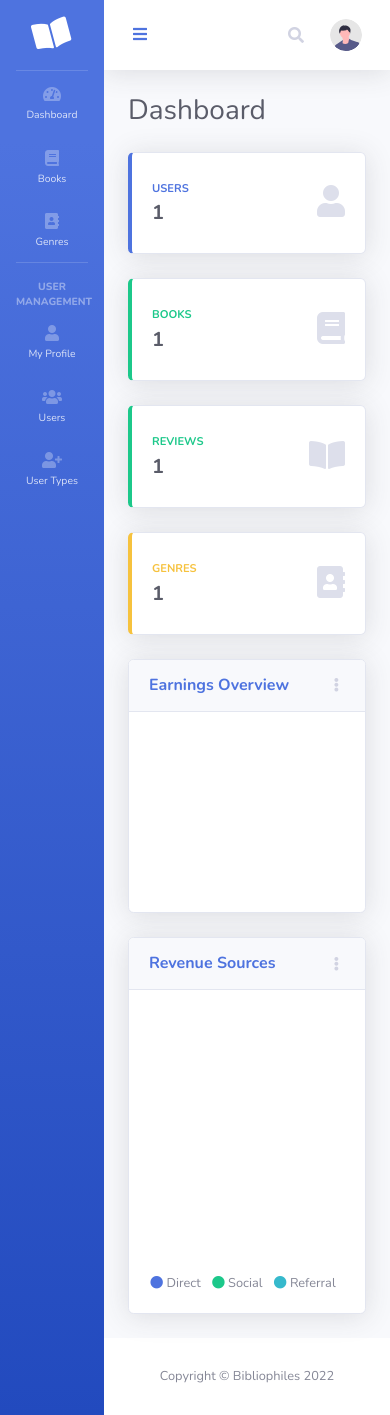
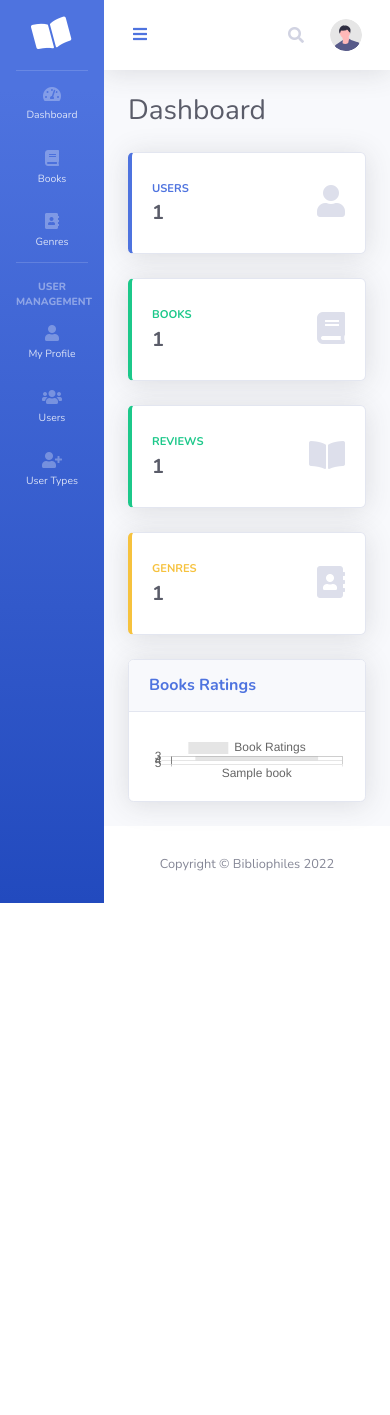
Before and after one commit to homemix/bibliophiles, a Flask app: page /dashboard in a window 390 px wide. After the commit the page ends 903 px from the top, so only its background shows below. Run offline with Flask 2, Linux system fonts and the light colour scheme; a user stored in the database is signed in; tables that the repository leaves empty hold one stand-in row (values such as "Sample post"); some libraries are stand-ins or nearby versions.

Commit message:
Add: dashboard chart for ratings

```diff
--- a/blueprints/DashboardBlueprint.py
+++ b/blueprints/DashboardBlueprint.py
@@ -1,3 +1,5 @@
+import json
+
 from flask import Blueprint, render_template
 from models.User import User
 from models.Review import Review
@@ -21,3 +23,15 @@ def index():
                            all_reviews=all_reviews,
                            all_genres=all_genres,
                            page_title=page_title)
+
+
+@dashboard.route('/book_review')
+def book_review():
+    book_reviews = Review.query.all()
+    return json.dumps([u.to_dict() for u in book_reviews])
+
+
+@dashboard.route('/book_genre')
+def book_genre():
+    book_genres = Genre.query.all()
+    return json.dumps([u.serialize() for u in book_genres])
--- a/docs/index.html
+++ b/docs/index.html
@@ -10,7 +10,7 @@
     <meta name="keywords" content="">
     <meta name="team" content="">
     <meta name="viewport" content="width=device-width, initial-scale=1, maximum-scale=1">
-
+    <link rel="icon" type="image/x-icon" href="./images/undraw_profile_1.svg">
     <link rel="stylesheet" href="css/bootstrap.min.css">
     <link rel="stylesheet" href="css/owl.carousel.css">
     <link rel="stylesheet" href="css/owl.theme.default.min.css">
--- a/models/Book.py
+++ b/models/Book.py
@@ -36,3 +36,13 @@ class Book(db.Model):
             'published_date': self.published_date,
             'publisher': self.publisher
         }
+
+    def serialize_reviews(self):
+        """Serialize a book"""
+        return {
+            'id': self.id,
+            'title': self.title,
+            'author': self.author,
+            'genre_id': self.genre_id,
+            'publisher': self.publisher
+        }
--- a/models/Review.py
+++ b/models/Review.py
@@ -23,3 +23,13 @@ class Review(db.Model):
 
     def __repr__(self):
         return vars(Review)
+
+    def to_dict(self):
+        return {
+            'id': self.id,
+            'rating': self.rating,
+            'review': self.review,
+            'users_id': self.users_id,
+            'books_id': self.books_id,
+            'books': self.books.serialize_reviews(),
+        }
--- a/templates/base.html
+++ b/templates/base.html
@@ -89,7 +89,7 @@
                         <!-- Dropdown - User Information -->
                         <div class="dropdown-menu dropdown-menu-right shadow animated--grow-in"
                              aria-labelledby="userDropdown">
-                            <a class="dropdown-item"  href="{{ url_for('users.my_profile',user_id=current_user.id) }}">
+                            <a class="dropdown-item" href="{{ url_for('users.my_profile',user_id=current_user.id) }}">
                                 <i class="fas fa-user fa-sm fa-fw mr-2 text-gray-400"></i>
                                 Profile
                             </a>
@@ -188,8 +188,8 @@
 <script src="{{ url_for('static',filename="vendor/datatables/dataTables.bootstrap4.min.js") }}"></script>
 <script src="{{ url_for('static',filename="js/demo/datatables-demo.js") }}"></script>
 
-<script src="{{ url_for('static',filename="js/demo/chart-area-demo.js") }}"></script>
-<script src="{{ url_for('static',filename="js/demo/chart-pie-demo.js") }}"></script>
+
+<script src="https://cdnjs.cloudflare.com/ajax/libs/Chart.js/2.7.2/Chart.js"></script>
 {# custom scripts #}
 
 <script type="text/javascript">
@@ -290,15 +290,41 @@
             $('#editBookReviewModal').find('.modal-body #bookReviewEditForm #rating').val(rating);
             $('#editBookReviewModal').find('.modal-body #bookReviewEditForm #review').val(review);
         })
-         $('#deleteBookReviewModal').on('show.bs.modal', function (event) {
+        $('#deleteBookReviewModal').on('show.bs.modal', function (event) {
             let button = $(event.relatedTarget);
             let reviewId = button.data('id');
             let modal = $(this);
             modal.find('.modal-footer a').attr('href', '/reviews/delete/' + reviewId);
         });
 
+
     });
 
+</script>
+
+<script>
+    $.ajax({
+        url: 'dashboard/book_review',
+        type: 'GET',
+        success: function (data) {
+            books_data = JSON.parse(data)
+            books = books_data.flatMap(({books}) => books.title)
+            ratings = books_data.flatMap(({rating}) => rating)
+            new Chart(document.getElementById("myAreaChart"), {
+                type: 'bar',
+                data: {
+                    labels: books,
+                    datasets: [{
+                        label: 'Book Ratings',
+                        data: ratings,
+                    }]
+                },
+                options: {
+                    legend: {display: true},
+                },
+            });
+        }
+    })
 </script>
 </body>
 
--- a/templates/dashboard/index.html
+++ b/templates/dashboard/index.html
@@ -85,74 +85,15 @@
     <div class="row">
 
         <!-- Area Chart -->
-        <div class="col-xl-8 col-lg-7">
+        <div class="col-md-12">
             <div class="card shadow mb-4">
                 <!-- Card Header - Dropdown -->
-                <div
-                        class="card-header py-3 d-flex flex-row align-items-center justify-content-between">
-                    <h6 class="m-0 font-weight-bold text-primary">Earnings Overview</h6>
-                    <div class="dropdown no-arrow">
-                        <a class="dropdown-toggle" href="#" role="button" id="dropdownMenuLink"
-                           data-toggle="dropdown" aria-haspopup="true" aria-expanded="false">
-                            <i class="fas fa-ellipsis-v fa-sm fa-fw text-gray-400"></i>
-                        </a>
-                        <div class="dropdown-menu dropdown-menu-right shadow animated--fade-in"
-                             aria-labelledby="dropdownMenuLink">
-                            <div class="dropdown-header">Dropdown Header:</div>
-                            <a class="dropdown-item" href="#">Action</a>
-                            <a class="dropdown-item" href="#">Another action</a>
-                            <div class="dropdown-divider"></div>
-                            <a class="dropdown-item" href="#">Something else here</a>
-                        </div>
-                    </div>
+                <div class="card-header py-3 d-flex flex-row align-items-center justify-content-between">
+                    <h6 class="m-0 font-weight-bold text-primary">Books Ratings</h6>
                 </div>
                 <!-- Card Body -->
                 <div class="card-body">
-                    <div class="chart-area">
-                        <canvas id="myAreaChart"></canvas>
-                    </div>
-                </div>
-            </div>
-        </div>
-
-        <!-- Pie Chart -->
-        <div class="col-xl-4 col-lg-5">
-            <div class="card shadow mb-4">
-                <!-- Card Header - Dropdown -->
-                <div
-                        class="card-header py-3 d-flex flex-row align-items-center justify-content-between">
-                    <h6 class="m-0 font-weight-bold text-primary">Revenue Sources</h6>
-                    <div class="dropdown no-arrow">
-                        <a class="dropdown-toggle" href="#" role="button" id="dropdownMenuLink"
-                           data-toggle="dropdown" aria-haspopup="true" aria-expanded="false">
-                            <i class="fas fa-ellipsis-v fa-sm fa-fw text-gray-400"></i>
-                        </a>
-                        <div class="dropdown-menu dropdown-menu-right shadow animated--fade-in"
-                             aria-labelledby="dropdownMenuLink">
-                            <div class="dropdown-header">Dropdown Header:</div>
-                            <a class="dropdown-item" href="#">Action</a>
-                            <a class="dropdown-item" href="#">Another action</a>
-                            <div class="dropdown-divider"></div>
-                            <a class="dropdown-item" href="#">Something else here</a>
-                        </div>
-                    </div>
-                </div>
-                <!-- Card Body -->
-                <div class="card-body">
-                    <div class="chart-pie pt-4 pb-2">
-                        <canvas id="myPieChart"></canvas>
-                    </div>
-                    <div class="mt-4 text-center small">
-                                        <span class="mr-2">
-                                            <i class="fas fa-circle text-primary"></i> Direct
-                                        </span>
-                        <span class="mr-2">
-                                            <i class="fas fa-circle text-success"></i> Social
-                                        </span>
-                        <span class="mr-2">
-                                            <i class="fas fa-circle text-info"></i> Referral
-                                        </span>
-                    </div>
+                    <canvas id="myAreaChart" width="800" height="200"></canvas>
                 </div>
             </div>
         </div>
```
Also changed, not shown: docs/images/undraw_profile_1.svg (added), models/Genre.py (line endings or trailing spaces).
